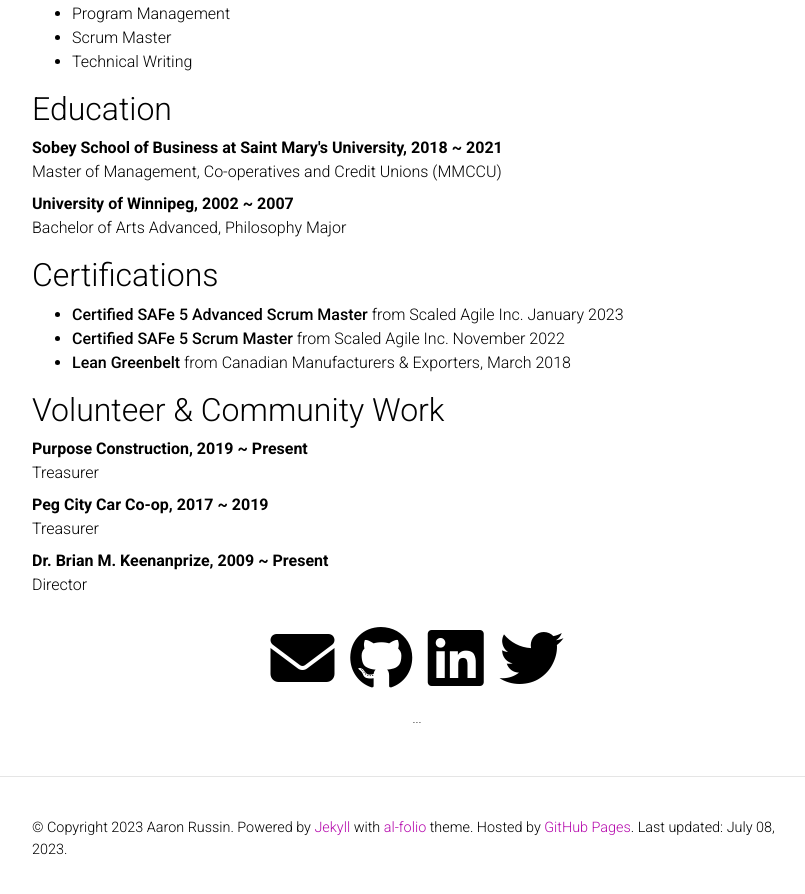
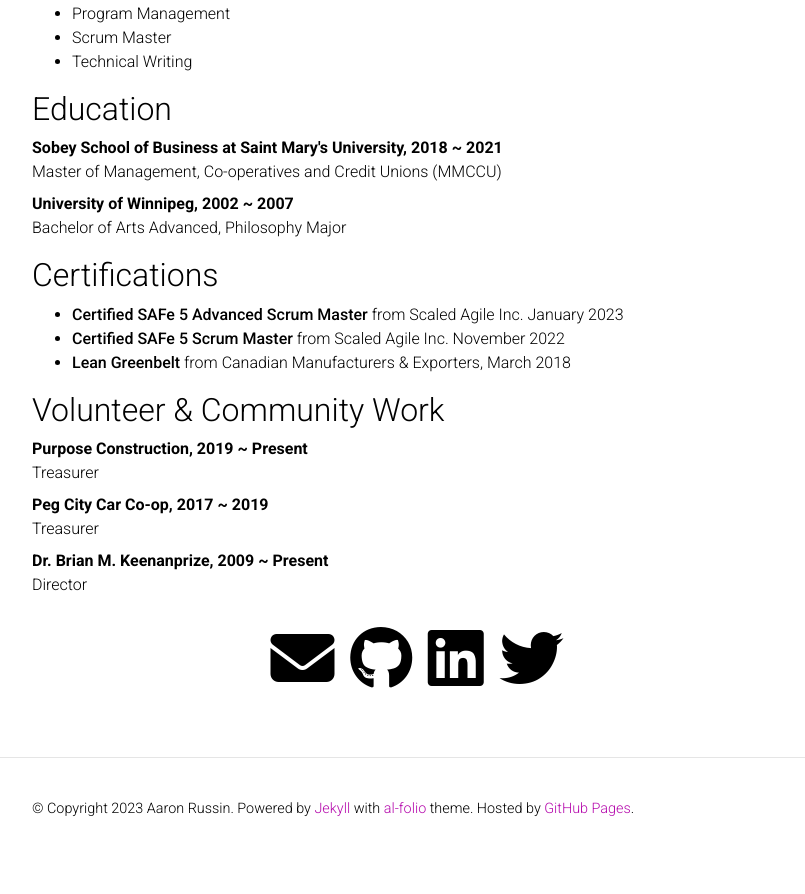
Before and after one commit to aejrussin/aejrussin, a Jekyll site: the page built from _pages/about.md, in a window 1280 px wide and 900 px high, scrolled down 878 px. Shown: the top 894 px of the window, without its empty margins (223-1028 px from the left). Built offline with Jekyll 4.4.1, drawn with Linux system fonts in a browser that asks for light colours; full-size pictures stand in for the smaller copies a plugin makes; comment, search, counter and statistics services are not loaded; a style sheet for code colours, icons or effects is not loaded; after the commit the page ends 1738 px from its top, so only the background shows below that; part of the change alters nothing that is shown.

Commit message:
Update _config.yml

```diff
--- a/_config.yml
+++ b/_config.yml
@@ -18,7 +18,7 @@ icon: 👋 # the emoji used as the favicon (alternatively, provide image name in
 
 url: https://aejrussin.github.io # the base hostname & protocol for your site
 baseurl: # the subpath of your site, e.g. /blog/
-last_updated: true # set to true if you want to display last updated in the footer
+last_updated: false # set to true if you want to display last updated in the footer
 impressum_path:  # set to path to include impressum link in the footer, use the same path as permalink in a page, helps to conform with EU GDPR
 
 # -----------------------------------------------------------------------------
@@ -104,7 +104,6 @@ youtube_id: # your youtube channel id (youtube.com/@<youtube_id>)
 discord_id: # your discord id (18-digit unique numerical identifier)
 
 contact_note: >
-  ...
 
 # -----------------------------------------------------------------------------
 # Analytics and search engine verification
```
